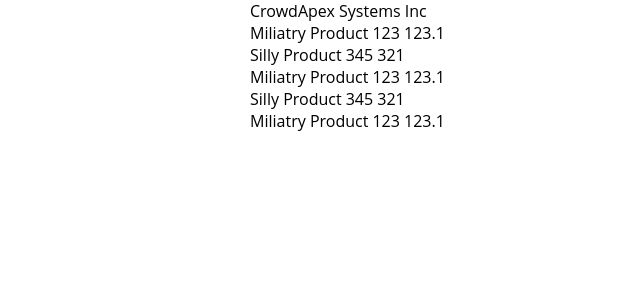
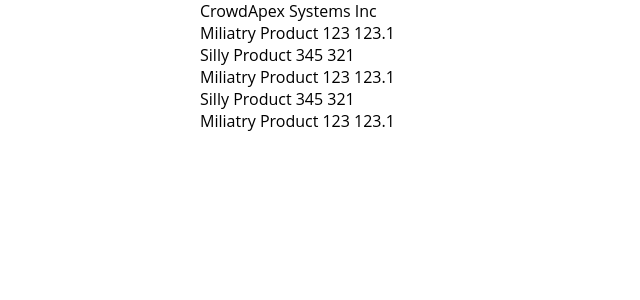
Before and after one commit to TanimMahbub/challenge_frontend, a PHP site: page / in a window 1280 px wide. Shown: the top 300 px of the page, without its empty margins (40-680 px from the left). Run offline with PHP 8.4, Linux system fonts and the light colour scheme.

Commit message:
width updated

```diff
--- a/css/styles.css
+++ b/css/styles.css
@@ -12,7 +12,7 @@
 }
 
 body {
-    width: 700px;
+    width: 800px;
     font-family: 'Open Sans', sans-serif;
     background: #fff;
     overflow-x: hidden !important;
```
